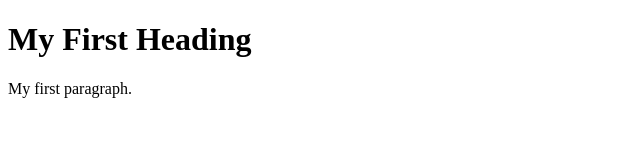
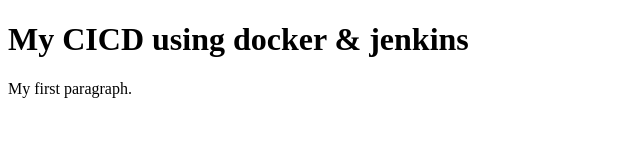
Before and after one commit to suvankar-py/CICD, a plain HTML site: page index.html in a window 1280 px wide. Shown: the whole page, without its empty margins (0-640 px from the left). Drawn offline with Linux system fonts and the light colour scheme.

Commit message:
Update index.html

```diff
--- a/index.html
+++ b/index.html
@@ -1,7 +1,7 @@
 <!DOCTYPE html>
  <html>
  <body>
- <h1>My First Heading</h1>
+ <h1>My CICD using docker & jenkins</h1>
  <p>My first
 paragraph.</p>
  </body>
```
